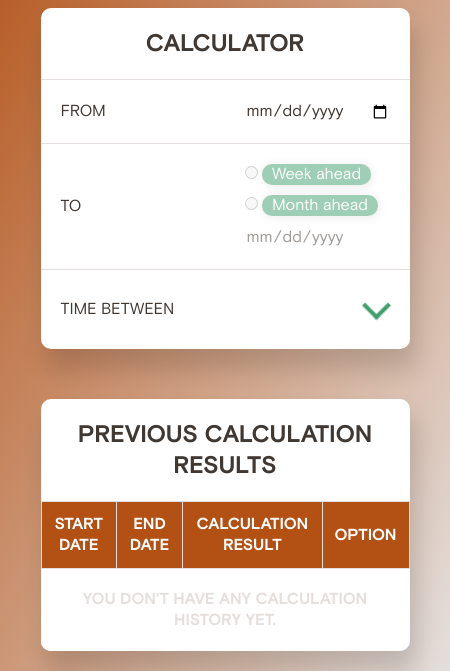
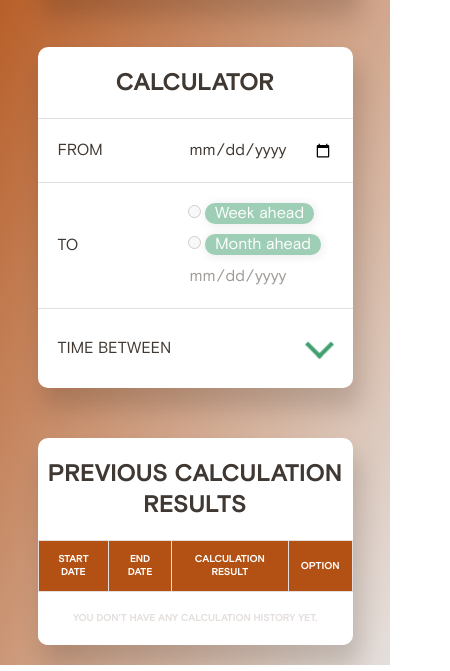
Before and after one commit to annaalieks/time-calculator, a plain HTML site: page index.html in a window 390 px wide. Shown: the part 180-851 px from the top of the page, 450 px wide, since content can reach past the window. Drawn offline with Linux system fonts and the light colour scheme.

Commit message:
fixed mobile table

```diff
--- a/index.html
+++ b/index.html
@@ -16,7 +16,7 @@
                 <button class="btn" hidden>Clear all</button>
                 <label class="container--flex container--underlined container--with-top-border">
                     From
-                    <input class="container--calendar" type="date" id="start-date">
+                    <input class="container--calendar" type="date" id="start-date" placeholder="dd/mm/yyyy">
                 </label>
                 <div class="container--flex container--underlined" id="second-date-area">
                     <label for="end-date">To</label>
@@ -31,7 +31,7 @@
                                 <label class="radio__label" for="month">Month ahead</label>
                             </div>
                         </div>
-                        <input class="container--calendar" type="date" id="end-date" disabled>
+                        <input class="container--calendar" type="date" id="end-date" placeholder="dd/mm/yyyy" disabled>
                     </div>
                 </div>
                 <div class="container--flex dropdown">
--- a/sass/style.sass
+++ b/sass/style.sass
@@ -55,7 +55,7 @@ body
     margin: 0
     @include font
     color: $brown
-    min-width: 450px
+    min-width: 380px
 
 li
     list-style-type: none
@@ -116,7 +116,7 @@ button
         text-align: right
 
 .heading
-    size: 20px
+    size: 18px
     text-align: center
     padding: 20px 10px
     margin: 0
@@ -257,12 +257,16 @@ button
     &__head
         position: sticky
         top: 0
+        font-size: 10px
 
 .placeholder
     color: $grey
     background-color: #FFF
     padding: 20px
     font-weight: 700
+
+tbody
+    font-size: 10px
 
 th
     border: 1px solid $grey
@@ -311,6 +315,10 @@ tr
     .radio
         text-transform: uppercase
 
+    .table__head,
+    tbody
+        font-size: 16px
+
 // DESKTOP
 
 @include largescreens
@@ -340,3 +348,7 @@ tr
         width: 600px
         &__title
             size: 30px
+
+    .table__head,
+    tbody
+        font-size: 16px
--- a/script.js
+++ b/script.js
@@ -519,3 +519,5 @@ function addToLocalStorage() {
 
     displayHistory();
 };
+
+localStorage.clear();
```
Also changed, not shown: sass/style.css, 1 other file.
